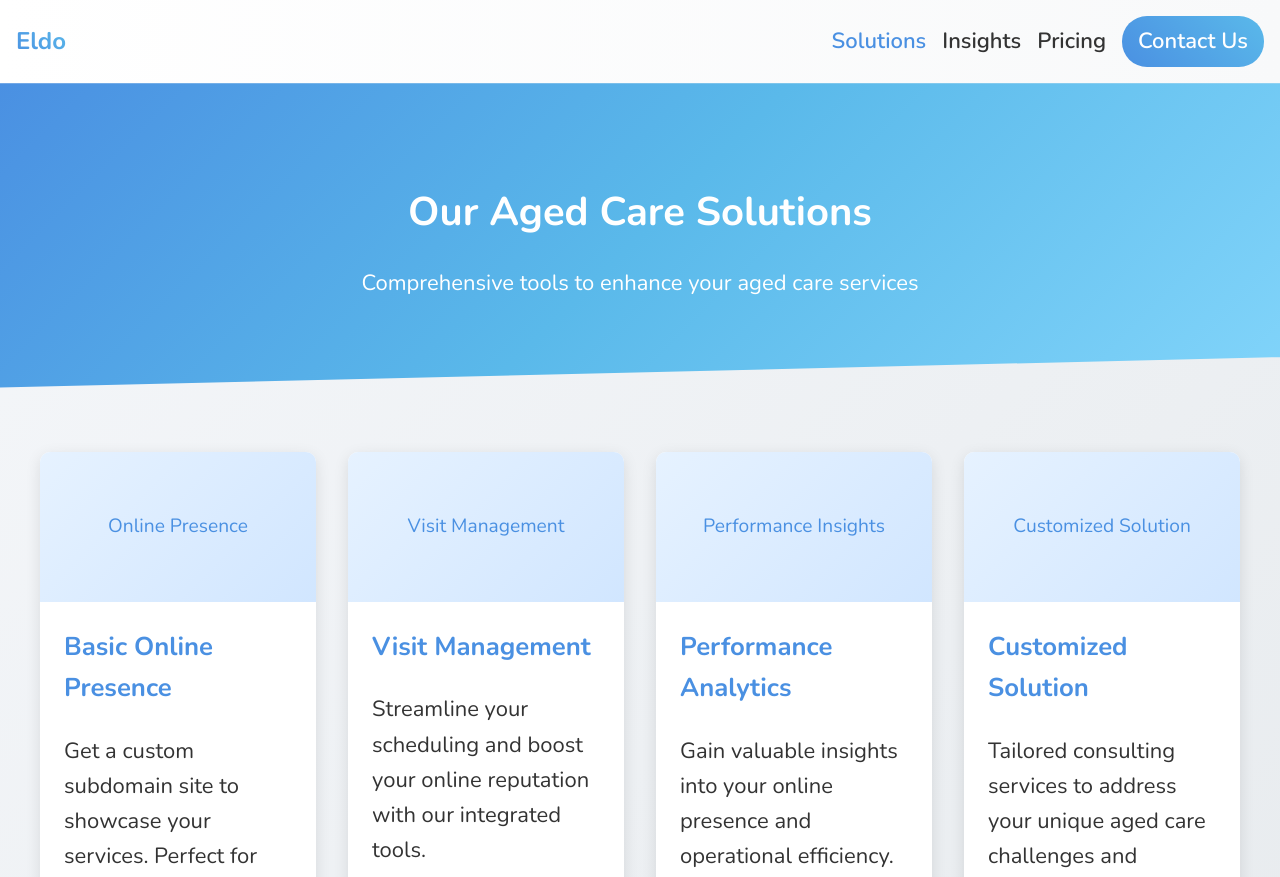
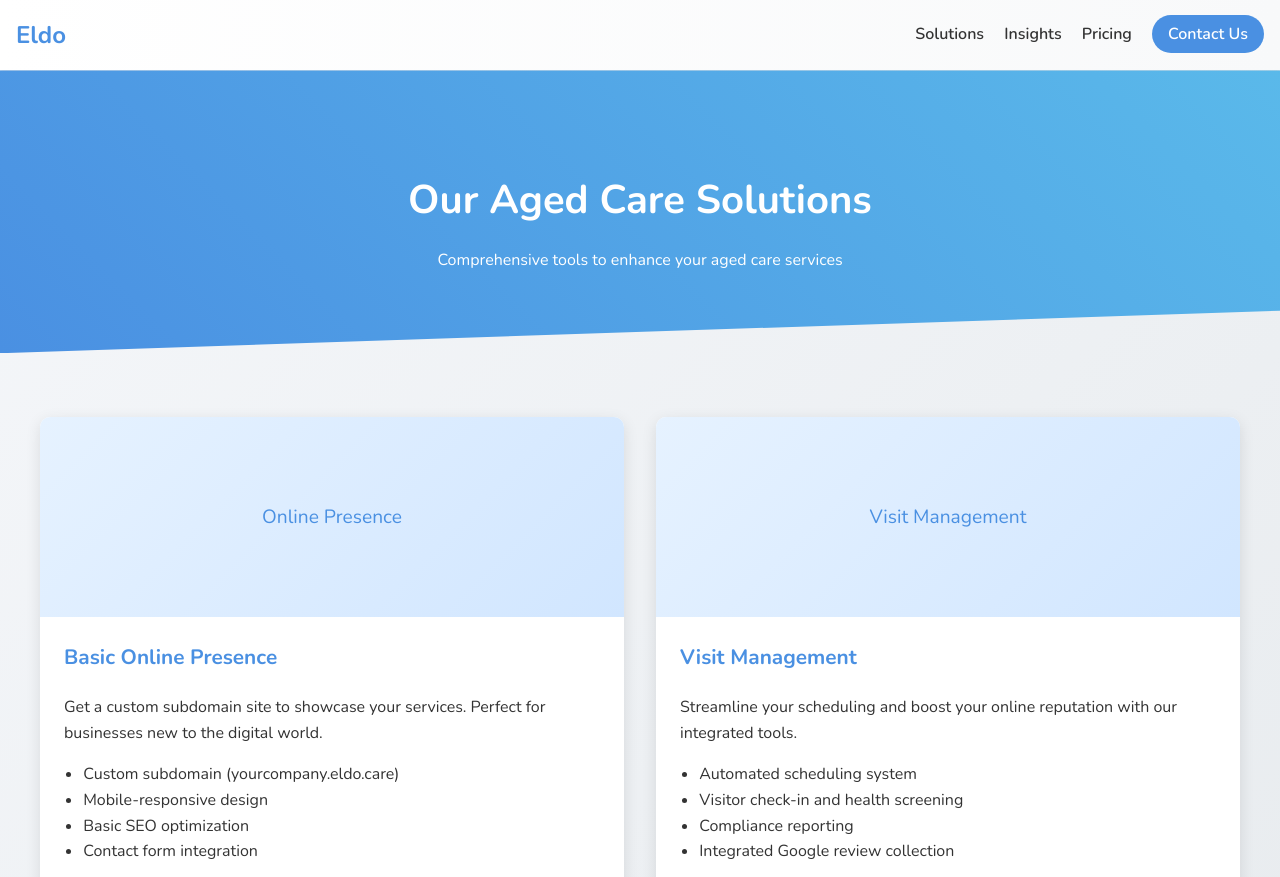
Before and after one commit to knkrtech/eldotest, a plain HTML site: page solutions.html in a window 1280 px wide. Shown: the top 877 px of the page. Drawn offline with nearby package versions, Linux system fonts and the light colour scheme.

Commit message:
changed solutions format

```diff
--- a/solutions.html
+++ b/solutions.html
@@ -23,35 +23,19 @@
             font-size: 16px;
         }
 
-        @media screen and (min-width: 320px) {
-            body { font-size: calc(16px + 6 * ((100vw - 320px) / 680)); }
-        }
-        @media screen and (min-width: 1000px) {
-            body { font-size: 22px; }
-        }
-
         header {
             background: linear-gradient(to right, #ffffff, #f8f9fa);
             padding: 1rem;
             display: flex;
             justify-content: space-between;
             align-items: center;
-            box-shadow: 0 2px 10px rgba(0,0,0,0.05);
+            box-shadow: 0 2px 4px rgba(0,0,0,0.1);
         }
 
         .logo {
             font-size: 1.5rem;
             font-weight: 700;
-            background: linear-gradient(45deg, var(--primary-color), var(--secondary-color));
-            -webkit-background-clip: text;
-            -webkit-text-fill-color: transparent;
-            background-clip: text;
-            color: transparent;
-        }
-
-        nav {
-            display: flex;
-            align-items: center;
+            color: var(--primary-color);
         }
 
         nav a {
@@ -59,35 +43,26 @@
             text-decoration: none;
             color: var(--text-color);
             font-weight: 600;
-            transition: color 0.3s ease;
-        }
-
-        nav a:hover, nav a.active {
-            color: var(--primary-color);
         }
 
         .cta-button {
-            background: linear-gradient(45deg, var(--primary-color), var(--secondary-color));
+            background: var(--primary-color);
             color: #fff;
             padding: 0.5rem 1rem;
             border-radius: 25px;
             text-decoration: none;
-            transition: all 0.3s ease;
-            display: inline-block;
+            transition: background-color 0.3s ease;
         }
 
         .cta-button:hover {
-            background: linear-gradient(45deg, #3A7BC8, #4AA8D8);
-            box-shadow: 0 4px 15px rgba(74, 144, 226, 0.3);
+            background: #3A7BC8;
         }
 
         .hero {
-            background: linear-gradient(135deg, var(--primary-color) 0%, var(--secondary-color) 50%, #81D4FA 100%);
+            background: linear-gradient(45deg, var(--primary-color), var(--secondary-color));
             color: #fff;
             padding: 4rem 2rem;
-            clip-path: polygon(0 0, 100% 0, 100% 90%, 0 100%);
-            position: relative;
-            overflow: hidden;
+            clip-path: polygon(0 0, 100% 0, 100% 85%, 0 100%);
         }
 
         .hero-content {
@@ -96,7 +71,7 @@
             text-align: center;
         }
 
-        h1, h2 {
+        h1 {
             font-size: 2.5rem;
             margin-bottom: 1rem;
             font-weight: 700;
@@ -110,7 +85,7 @@
 
         .solution-grid {
             display: grid;
-            grid-template-columns: repeat(auto-fit, minmax(250px, 1fr));
+            grid-template-columns: repeat(2, 1fr);
             gap: 2rem;
             margin-top: 2rem;
         }
@@ -120,16 +95,10 @@
             border-radius: 10px;
             box-shadow: 0 4px 15px rgba(0,0,0,0.1);
             overflow: hidden;
-            transition: transform 0.3s ease, box-shadow 0.3s ease;
-        }
-
-        .solution-card:hover {
-            transform: translateY(-5px);
-            box-shadow: 0 6px 20px rgba(0,0,0,0.15);
         }
 
         .solution-image {
-            height: 150px;
+            height: 200px;
             background: linear-gradient(135deg, #e6f2ff 0%, #d1e6ff 100%);
             display: flex;
             justify-content: center;
@@ -145,6 +114,11 @@
         .solution-content h3 {
             margin-top: 0;
             color: var(--primary-color);
+            font-size: 1.3rem;
+        }
+
+        .solution-content p, .solution-content li {
+            font-size: 1rem;
         }
 
         .solution-content ul {
@@ -152,11 +126,16 @@
         }
 
         .bottom-cta {
-            background: linear-gradient(135deg, #f0f8ff 0%, #e6f2ff 100%);
+            background: #f0f8ff;
             padding: 4rem 2rem;
             text-align: center;
             margin-top: 2rem;
-            border-radius: 10px;
+        }
+
+        .bottom-cta h2 {
+            font-size: 2rem;
+            margin-bottom: 1rem;
+            color: var(--primary-color);
         }
 
         @media (max-width: 768px) {
@@ -166,13 +145,15 @@
             }
             nav {
                 margin-top: 1rem;
-                flex-wrap: wrap;
             }
             nav a {
                 margin: 0.5rem 1rem 0.5rem 0;
             }
             .hero {
                 clip-path: polygon(0 0, 100% 0, 100% 95%, 0 100%);
+            }
+            .solution-grid {
+                grid-template-columns: 1fr;
             }
         }
     </style>
@@ -181,7 +162,7 @@
     <header>
         <div class="logo">Eldo</div>
         <nav>
-            <a href="#" class="active">Solutions</a>
+            <a href="#">Solutions</a>
             <a href="#">Insights</a>
             <a href="#">Pricing</a>
             <a href="#" class="cta-button">Contact Us</a>
```
